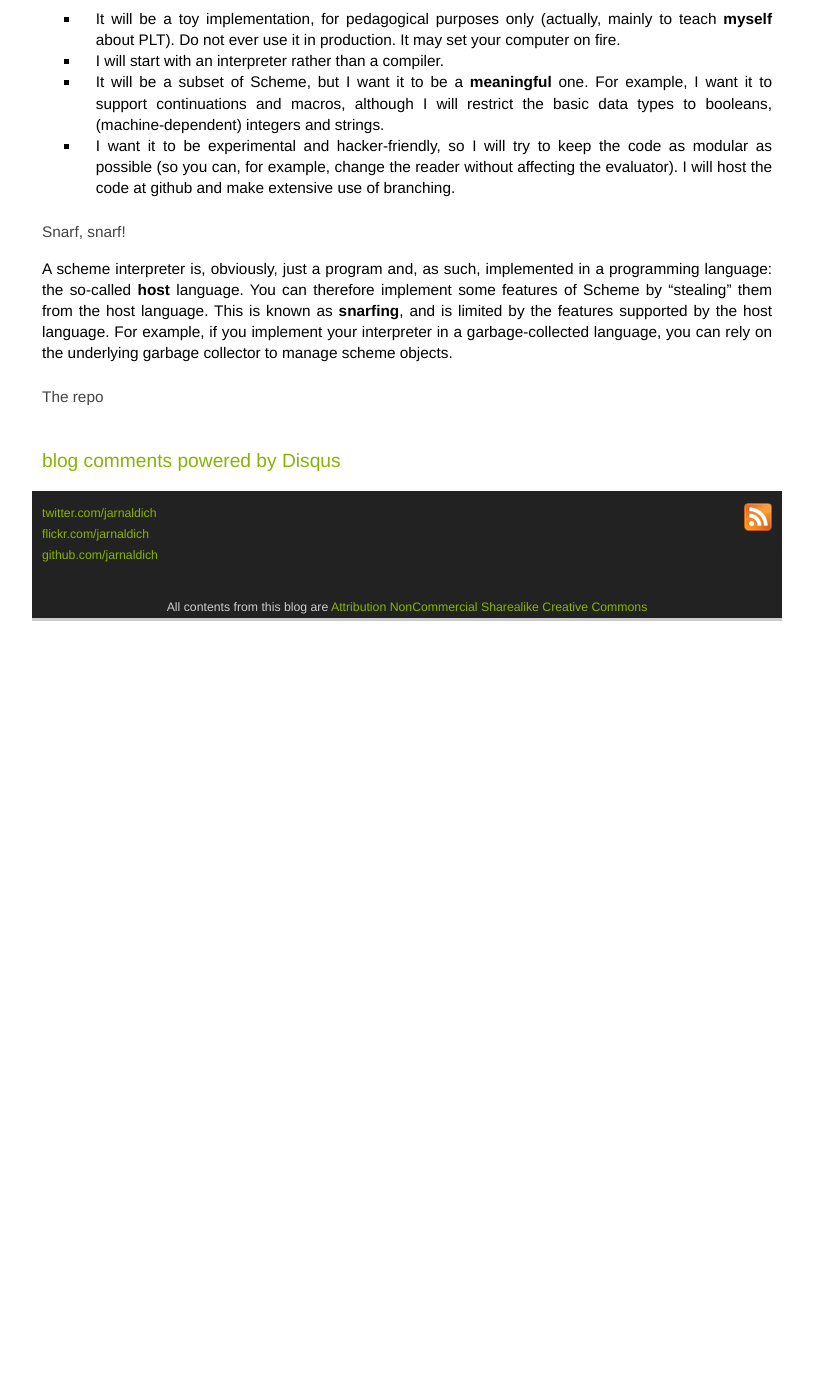
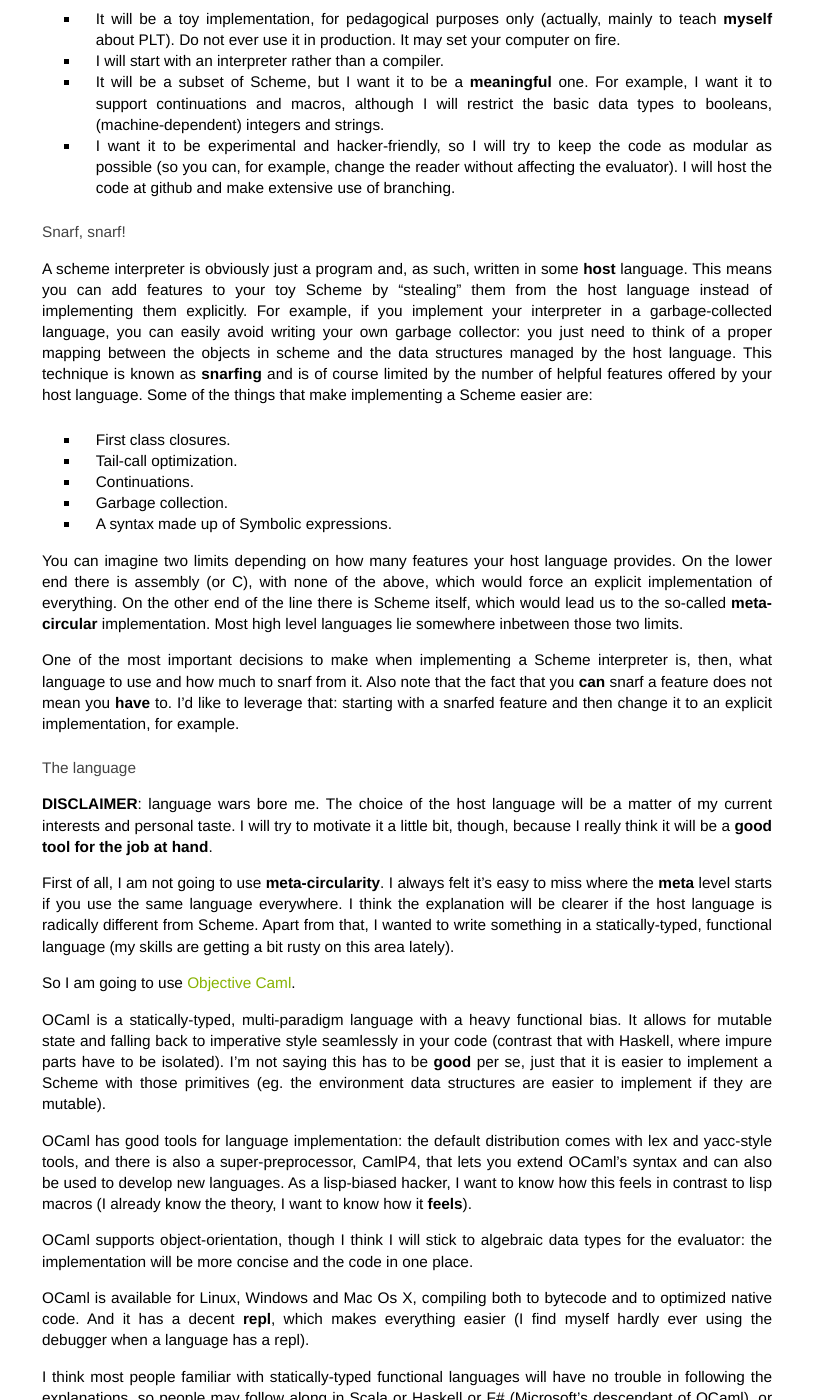
Before and after one commit to jarnaldich/jarnaldich.github.com, a Jekyll site: the page built from _posts/2011-12-26-rops-planning.markdown, in a window 1280 px wide and 1400 px high, scrolled down 263 px. Shown: the whole window, without its empty margins (233-1046 px from the left). Built offline with Jekyll 4.4.1, drawn with Linux system fonts in a browser that asks for light colours; comment, search, counter and statistics services are not loaded; before the commit the page ends 900 px from its top, so only the background shows below that; some of the changed text lies outside the part shown.

Commit message:
New post

```diff
--- a/_posts/2011-12-26-rops-planning.markdown
+++ b/_posts/2011-12-26-rops-planning.markdown
@@ -4,26 +4,132 @@
 tags: scheme rops
 ---
 
-In my [previous post](/2011/12/23/scheme-as-a-rite-of-passage.html), I stated I
-am going to build yet another toy scheme implementation. Despite I still do not
-know every detail of it yet, I do have a general idea of where I want to go,
-so I will try to sketch and motivate my plan in this post. These are the main points:
+In my [previous post](/2011/12/23/scheme-as-a-rite-of-passage.html), I
+stated I was going to build yet another toy scheme implementation.
+Despite I still do not know every detail of it yet, I do have a
+general idea of where I want to go, so I will try to sketch and
+motivate my plan in this post. These are the main points:
 
-- It will be a toy implementation, for pedagogical purposes only (actually,
-  mainly to teach *myself* about PLT). Do not ever use it in production. It may set your computer on fire.
+- It will be a toy implementation, for pedagogical purposes only
+  (actually, mainly to teach *myself* about PLT). Do not ever use it
+  in production. It may set your computer on fire.
 - I will start with an interpreter rather than a compiler.
-- It will be a subset of Scheme, but I want it to be a _meaningful_ one. For example, I want it to support continuations and macros, although I will restrict the basic data types to booleans, (machine-dependent) integers and strings.
-- I want it to be experimental and hacker-friendly, so I will try to keep the code as modular as possible (so you can, for example, change the reader without affecting the evaluator). I will host the code at github and make extensive use of branching.
+- It will be a subset of Scheme, but I want it to be a _meaningful_
+  one. For example, I want it to support continuations and macros,
+  although I will restrict the basic data types to booleans,
+  (machine-dependent) integers and strings.
+- I want it to be experimental and hacker-friendly, so I will try to
+  keep the code as modular as possible (so you can, for example,
+  change the reader without affecting the evaluator). I will host the
+  code at github and make extensive use of branching.
 
-##Snarf, snarf!
+Snarf, snarf!
+-------------
 
-A scheme interpreter is, obviously, just a program and, as such, implemented in
-a programming language: the so-called _host_ language. You can therefore
-implement some features of Scheme by "stealing" them from the host language.
-This is known as _snarfing_, and is limited by the features
-supported by the host language.  For example, if you implement your interpreter
-in a garbage-collected language, you can rely on the underlying garbage
-collector to manage scheme objects.
+A scheme interpreter is obviously just a program and, as such, written
+in some _host_ language. This means you can add features to your toy
+Scheme by "stealing" them from the host language instead of
+implementing them explicitly. For example, if you implement your
+interpreter in a garbage-collected language, you can easily avoid
+writing your own garbage collector: you just need to think of a proper
+mapping between the objects in scheme and the data structures managed
+by the host language. This technique is known as _snarfing_ and is of
+course limited by the number of helpful features offered by your host
+language. Some of the things that make implementing a Scheme easier
+are:
 
+- First class closures.
+- Tail-call optimization.
+- Continuations.
+- Garbage collection.
+- A syntax made up of Symbolic expressions.
 
-## The repo
+You can imagine two limits depending on how many features your host
+language provides. On the lower end there is assembly (or C), with
+none of the above, which would force an explicit implementation of
+everything. On the other end of the line there is Scheme itself, which
+would lead us to the so-called _meta-circular_ implementation. Most
+high level languages lie somewhere inbetween those two limits.
+
+One of the most important decisions to make when implementing a Scheme
+interpreter is, then, what language to use and how much to snarf from
+it. Also note that the fact that you _can_ snarf a feature does not
+mean you _have_ to. I'd like to leverage that: starting with a snarfed
+feature and then change it to an explicit implementation, for example.
+
+The language
+------------
+
+_DISCLAIMER_: language wars bore me. The choice of the host language
+will be a matter of my current interests and personal taste. I will
+try to motivate it a little bit, though, because I really think it
+will be a _good tool for the job at hand_.
+
+First of all, I am not going to use _meta-circularity_. I always felt
+it's easy to miss where the _meta_ level starts if you use the same
+language everywhere. I think the explanation will be clearer if
+the host language is radically different from Scheme. Apart from that,
+I wanted to write something in a statically-typed, functional language
+(my skills are getting a bit rusty on this area lately).
+
+So I am going to use [Objective Caml](http://caml.inria.fr/).
+
+OCaml is a statically-typed, multi-paradigm language with a heavy
+functional bias. It allows for mutable state and falling back to
+imperative style seamlessly in your code (contrast that with Haskell,
+where impure parts have to be isolated). I'm not saying this has to be
+_good_ per se, just that it is easier to implement a Scheme with those
+primitives (eg. the environment data structures are easier to
+implement if they are mutable).
+
+OCaml has good tools for language implementation: the default
+distribution comes with lex and yacc-style tools, and there is also a
+super-preprocessor, CamlP4, that lets you extend OCaml's syntax and
+can also be used to develop new languages. As a lisp-biased hacker, I
+want to know how this feels in contrast to lisp macros (I already know
+the theory, I want to know how it _feels_).
+
+OCaml supports object-orientation, though I think I will stick to
+algebraic data types for the evaluator: the implementation will be
+more concise and the code in one place.
+
+OCaml is available for Linux, Windows and Mac Os X, compiling
+both to bytecode and to optimized native code. And it has a decent
+_repl_, which makes everything easier (I find myself hardly ever using
+the debugger when a language has a repl).
+
+I think most people familiar with statically-typed functional
+languages will have no trouble in following the explanations, so
+people may follow along in Scala or Haskell or F# (Microsoft's
+descendant of OCaml), or whatever...
+
+The Process
+-----------
+
+I'll take an incremental approach, starting with barely more than a
+polish notation calculator and then adding feature by feature. At the
+end of each post one should have a working _something_. I expect the
+roadmap to be along the lines of:
+
+1. Building a Polish notation calculator on steroids. Just enough to
+define the general structure and to deal with parsing.
+2. Add an _environment_ so that you can assign variables.
+3. Adding special forms for closures.
+4. Adding continuations.
+5. Adding macros.
+
+I may intertwine more theoretical posts whenever I think they're
+relevant (in my experience, most programmers are not familiar with
+continuation-related topics, for example). I may also branch two
+implementations of the same feature (snarfing TCO vs explicitly
+implementing a stack for continuations, or using CamlP4 instead of
+ocamlyacc), and digress into some OCaml or Scheme-specific aspect in
+the process.
+
+Code will be hosted at
+[my github repo](https://github.com/jarnaldich/rops). Development will
+always be a little ahead from blogging, and each blog article will
+have its corresponding branch (in a perfect world they would be tags,
+but since there will be bugs, I'd rather let them evolve).
+
+Hope this will be a lot of fun...
```
